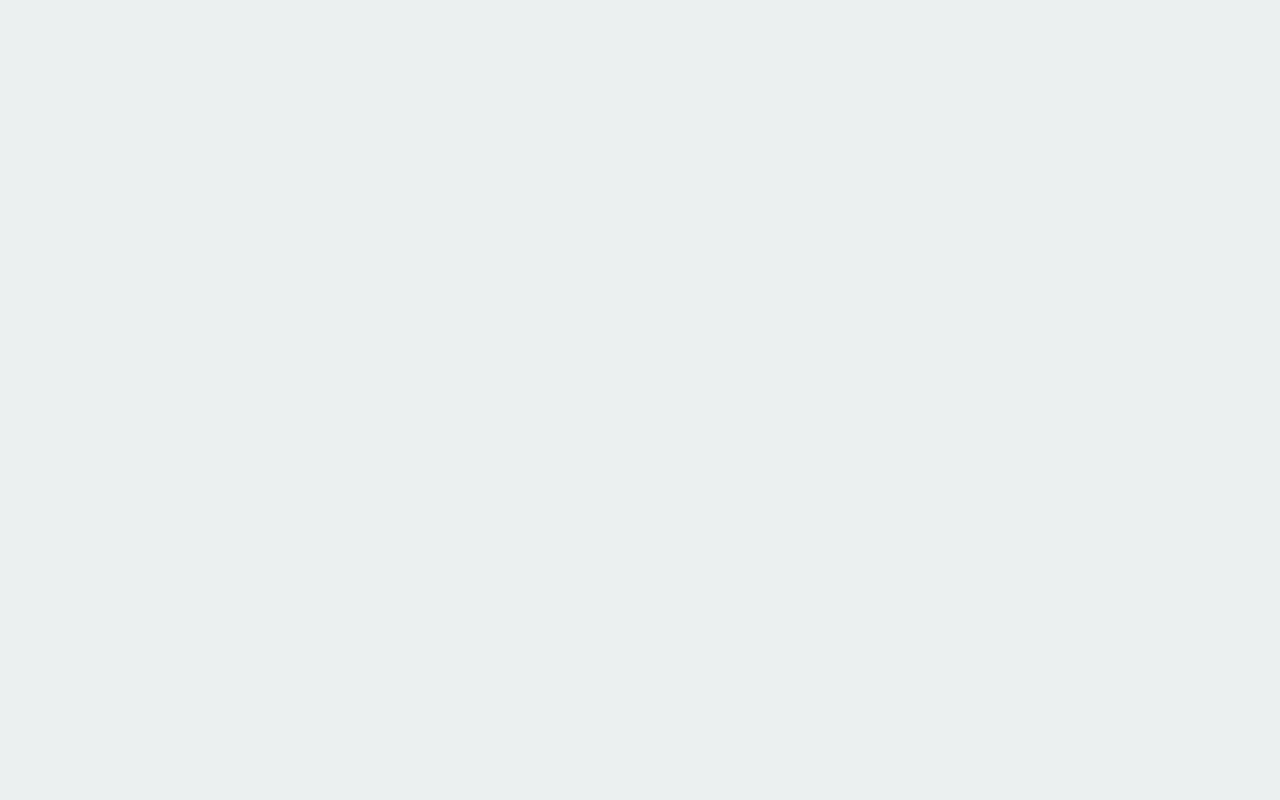
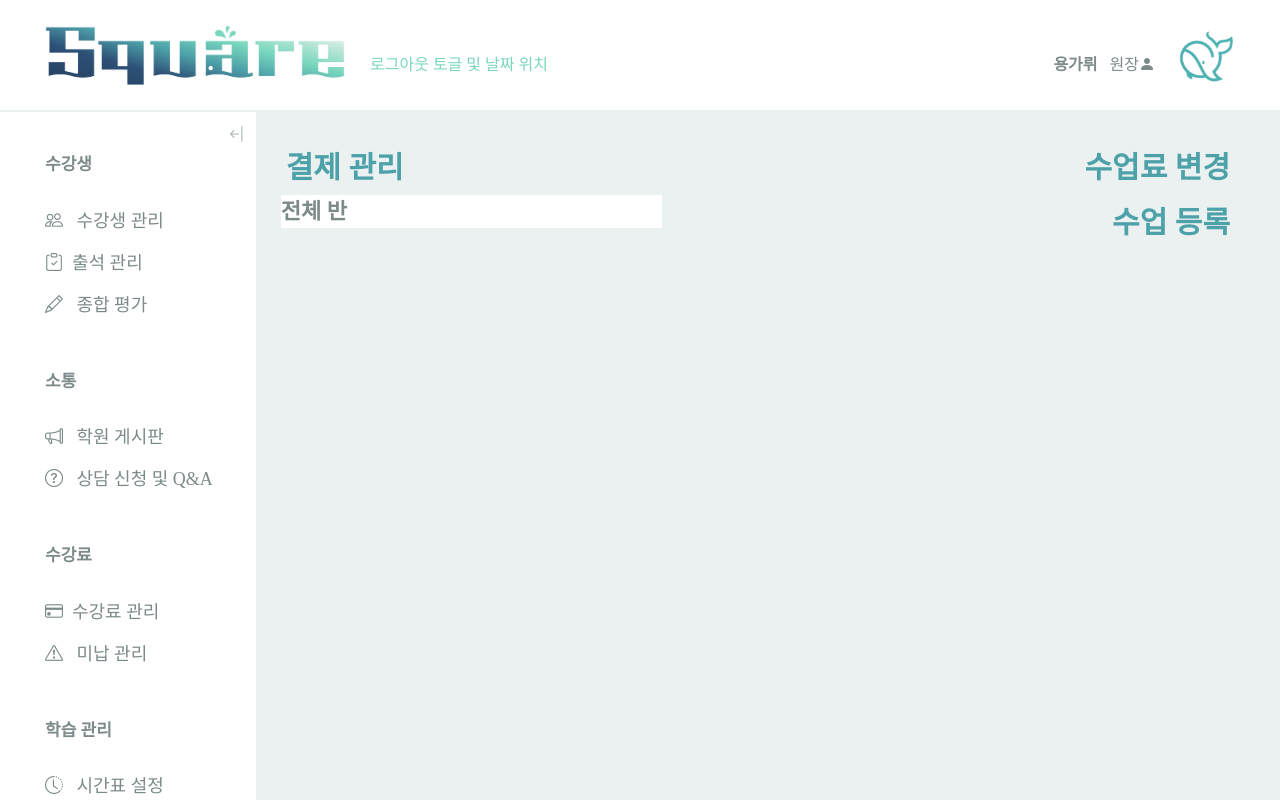
Before and after one commit to Alts-Tabs/Square, a React (Create React App) app in the folder src/main/squarereact/: page /paymentManagement in a window 1280 px wide. Before the commit this address had no page. Built offline with nearby package versions, Linux system fonts and the light colour scheme.

Commit message:
관리자결제파트 컨테이너 생성

```diff
--- a/src/main/squarereact/src/components/Main.js
+++ b/src/main/squarereact/src/components/Main.js
@@ -69,8 +69,11 @@ const Main = () => {
                     {/* Navi3 - 수강료 =================================================================== */}
                     <div className='payment naviForm'>
                         <span className='naviTitle'> 수강료 </span> <br />
-                        <span className='naviContent'> <i class="bi bi-credit-card"></i>&nbsp;&nbsp;
-                            수강료 관리
+                        <span className='naviContent'>
+                            <i class="bi bi-credit-card"></i>&nbsp;&nbsp;
+                            <Link to="/paymentManagement" style={{ textDecoration: 'none', color: 'inherit' }}>
+                                수강료 관리
+                            </Link>
                         </span> <br />
                         <span className='naviContent'> <i class="bi bi-exclamation-triangle"></i>&nbsp;&nbsp;
                             미납 관리
--- /dev/null
+++ b/src/main/squarereact/src/components/PaymentManagement.js
@@ -0,0 +1,33 @@
+import React from 'react';
+import './paymentManagement.css';
+
+const PaymentManagement = () => {
+    return (
+        <div>
+           <div className='paymentManagementContainer'>
+
+                <div className='leftContainer'>
+                    {/* 오늘의 출석 */}
+                    <span className='title'> 결제 관리 </span>
+                    <div className='classRead'>
+                        <span> 전체 반 </span>
+                    </div>
+                </div>
+
+
+                <div className='rightContainer'>
+                    {/* 수업료 변경 */}
+                    <div className='tuitionUpdate'>
+                        <span className='title'> 수업료 변경 </span>
+                    </div>
+                    {/* 수업 신규 등록 */}
+                    <div className='insertClass'>
+                        <span className='title'> 수업 등록 </span>
+                    </div>
+                </div>
+            </div>
+        </div>
+    );
+};
+
+export default PaymentManagement;
--- /dev/null
+++ b/src/main/squarereact/src/components/paymentManagement.css
@@ -0,0 +1,40 @@
+.paymentManagementContainer {
+    display: flex;
+    justify-content: space-between; /* 좌우 양끝 위치 */
+    align-items: flex-start;
+    width: 100%;
+    height: 100%;
+    box-sizing: border-box;
+}
+
+.leftContainer {
+    width: 40%;
+    height: 100%;
+}
+
+.rightContainer {
+    width: 60%;
+    display: flex;
+    flex-direction: column;
+    align-items: flex-end; /* 오른쪽 정렬 */
+}
+
+.title {
+    display: inline-block;
+    font-size: 30px;
+    font-weight: 700;
+    color: #4DA1A9;
+    margin: 5px;
+}
+
+/* 전체 수업 읽어오기 */
+.classRead {
+    height: 100%;
+    background-color: white; /* 이 배경색이 height 높이 전체만큼 채워져 있어야 하는데 안 됩니다ㅠㅠㅠ */
+}
+
+.classRead span {
+    font-weight: 700;
+    font-size: 22px;
+    color: #7D8A8A;
+}
--- a/src/main/squarereact/src/router/RouterMain.js
+++ b/src/main/squarereact/src/router/RouterMain.js
@@ -2,6 +2,7 @@ import React from 'react';
 import { BrowserRouter, Route, Routes } from 'react-router-dom';
 import Main from '../components/Main';
 import Attend from '../components/Attend';
+import PaymentManagement from '../components/PaymentManagement';
 
 const RouterMain = () => {
     return (
@@ -10,6 +11,7 @@ const RouterMain = () => {
                 <Routes>
                     <Route path="/" element={<Main />}> {/* Header & Navi 레이아웃 */}
                         <Route path="attend" element={<Attend />} /> {/* attend 경로 */}
+                        <Route path="paymentManagement" element={<PaymentManagement />} /> {/* 원장의 수업 수강료 관리창 */}
                     </Route>
                 </Routes>
             </BrowserRouter>
```
